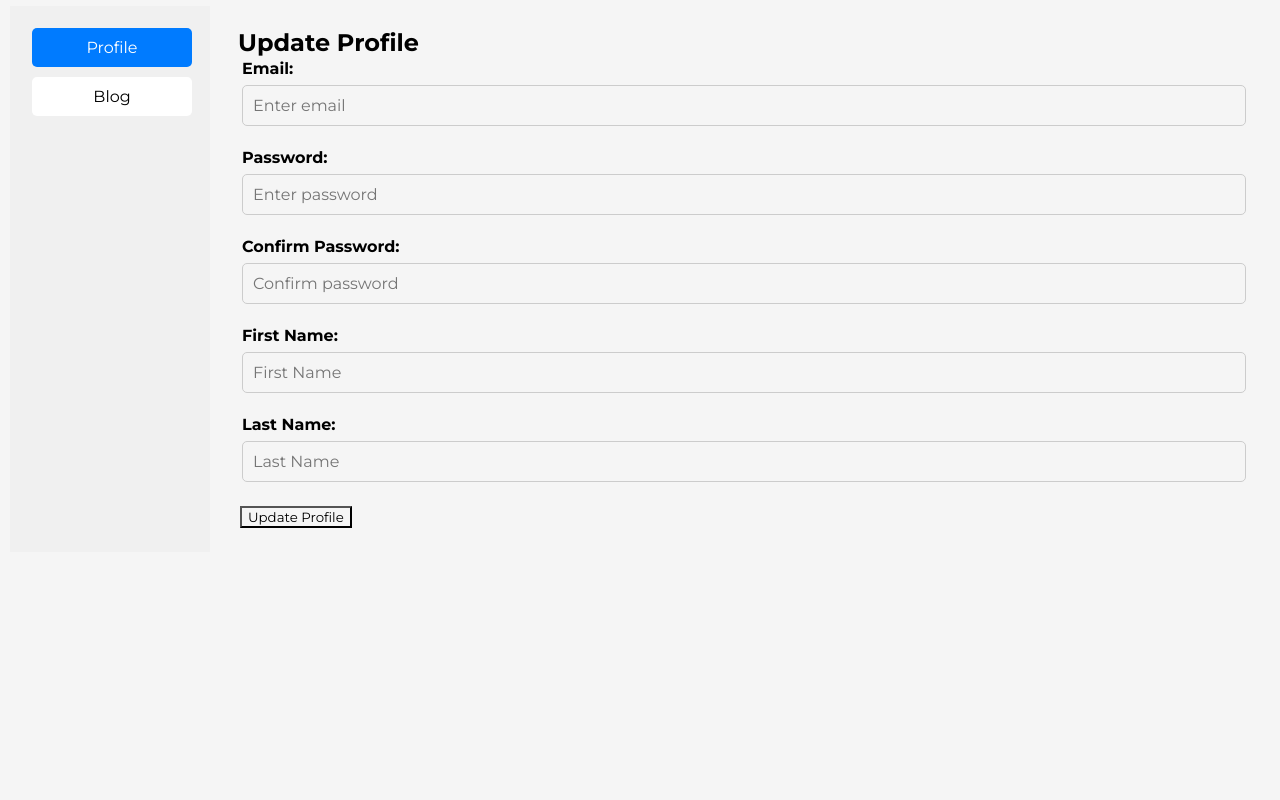
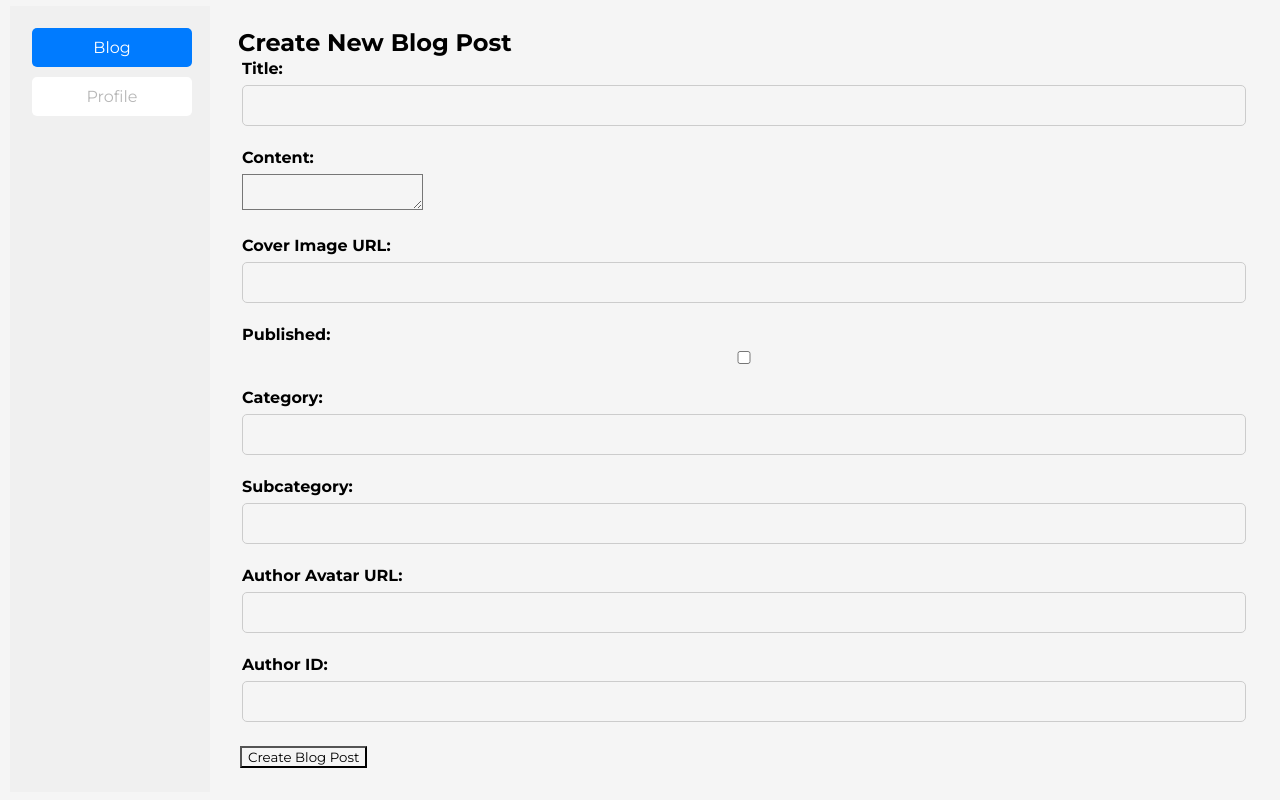
Before and after one commit to PCapid3v/blogger-client, a React (Vite) app: page /Admin in a window 1280 px wide. Built offline with nearby package versions, Linux system fonts and the light colour scheme.

Commit message:
bug : create a component dashboard

```diff
--- a/src/components/Admin/AdminDashboard.jsx
+++ b/src/components/Admin/AdminDashboard.jsx
@@ -4,7 +4,7 @@ import "./styles.css";
 import { useState } from "react";
 
 const AdminDashboard = () => {
-  const [activeComponent, setActiveComponent] = useState("profile");
+  const [activeComponent, setActiveComponent] = useState("blog");
 
   const handleComponentChange = (component) => {
     setActiveComponent(component);
@@ -14,23 +14,23 @@ const AdminDashboard = () => {
       <div className="admin-dashboard">
       <aside className="sidebar">
         <button
+          className={activeComponent === "blog" ? "active" : ""}
+          onClick={() => handleComponentChange("blog")}
+        >
+          Blog
+        </button>
+        <button disabled
           className={activeComponent === "profile" ? "active" : ""}
           onClick={() => handleComponentChange("profile")}
         >
           Profile
         </button>
-        <button
-          className={activeComponent === "blog" ? "active" : ""}
-          onClick={() => handleComponentChange("blog")}
-        >
-          Blog
-        </button>
       </aside>
       <main className="content">
-        {activeComponent === "profile" ? (
+        {activeComponent === "blog" ? (
+          <BlogForm  />
+        ) : (
           <ProfileForm  />
-        ) : (
-          <BlogForm  />
         )}
       </main>
     </div>
```
